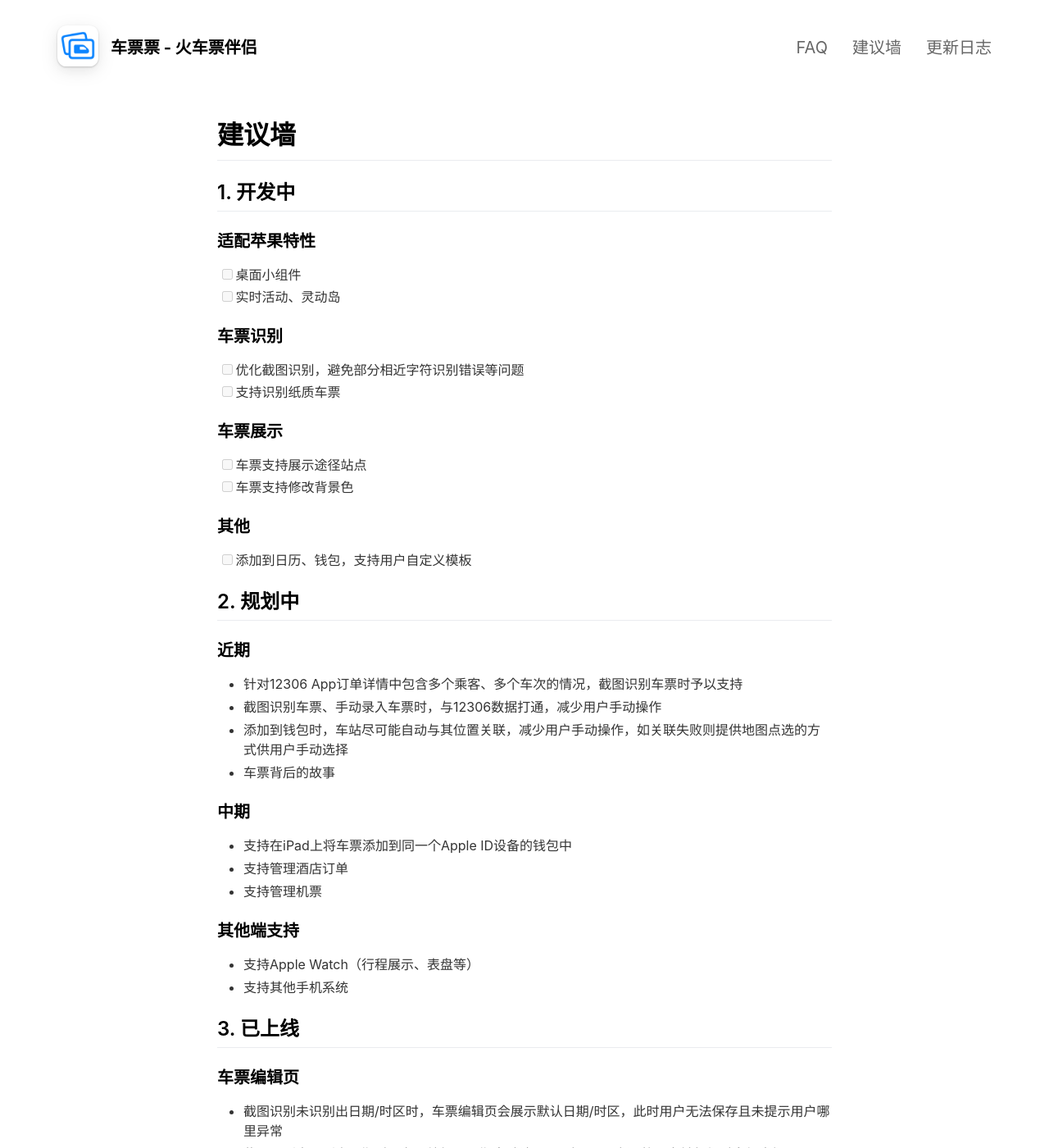
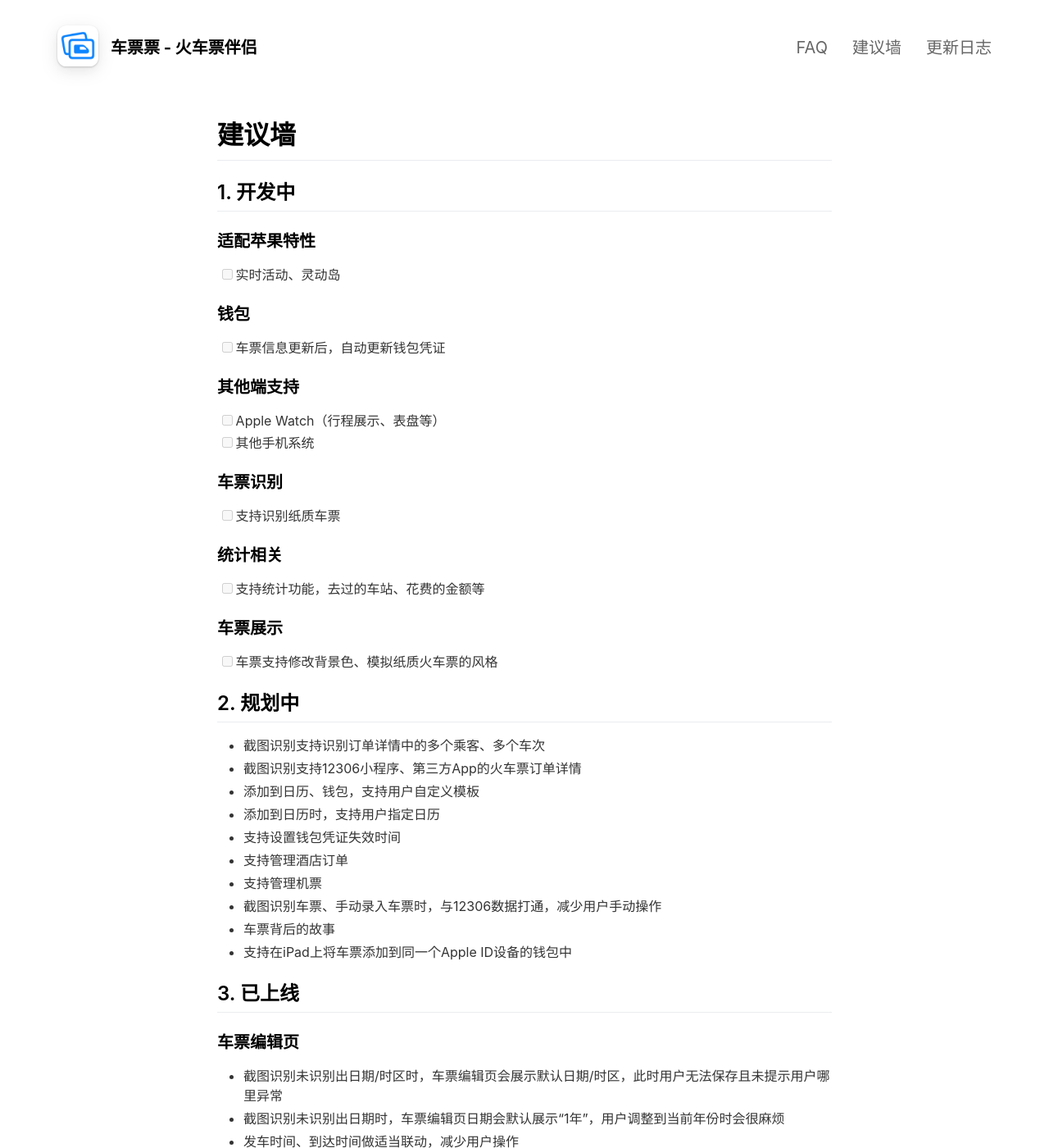
Before and after one commit to app-thedafeige/cpp, a Jekyll site: the page built from _pages/suggestionwall.md, in a window 1280 px wide and 1400 px high. Shown: the whole window at 82% size. Built offline with Jekyll 4.4.1, drawn with Linux system fonts in a browser that asks for light colours; some of the changed text lies outside the part shown.

Commit message:
更新faq、建议墙

```diff
--- a/_pages/suggestionwall.md
+++ b/_pages/suggestionwall.md
@@ -11,42 +11,41 @@ order: 2
 
 ### 适配苹果特性
 
-* [ ] 桌面小组件
 * [ ] 实时活动、灵动岛
+
+### 钱包
+
+* [ ] 车票信息更新后，自动更新钱包凭证
+
+### 其他端支持
+
+* [ ] Apple Watch（行程展示、表盘等）
+* [ ] 其他手机系统
 
 ### 车票识别
 
-* [ ] 优化截图识别，避免部分相近字符识别错误等问题
 * [ ] 支持识别纸质车票
+
+### 统计相关
+
+* [ ] 支持统计功能，去过的车站、花费的金额等
 
 ### 车票展示
 
-* [ ] 车票支持展示途径站点
-* [ ] 车票支持修改背景色
-
-### 其他
-
-* [ ] 添加到日历、钱包，支持用户自定义模板
+* [ ] 车票支持修改背景色、模拟纸质火车票的风格
 
 ## 2. 规划中
 
-### 近期
-
-* 针对12306 App订单详情中包含多个乘客、多个车次的情况，截图识别车票时予以支持
-* 截图识别车票、手动录入车票时，与12306数据打通，减少用户手动操作
-* 添加到钱包时，车站尽可能自动与其位置关联，减少用户手动操作，如关联失败则提供地图点选的方式供用户手动选择
-* 车票背后的故事
-
-### 中期
-
-* 支持在iPad上将车票添加到同一个Apple ID设备的钱包中
+* 截图识别支持识别订单详情中的多个乘客、多个车次
+* 截图识别支持12306小程序、第三方App的火车票订单详情
+* 添加到日历、钱包，支持用户自定义模板
+* 添加到日历时，支持用户指定日历
+* 支持设置钱包凭证失效时间
 * 支持管理酒店订单
 * 支持管理机票
-
-### 其他端支持
-
-* 支持Apple Watch（行程展示、表盘等）
-* 支持其他手机系统
+* 截图识别车票、手动录入车票时，与12306数据打通，减少用户手动操作
+* 车票背后的故事
+* 支持在iPad上将车票添加到同一个Apple ID设备的钱包中
 
 ## 3. 已上线
 
@@ -56,6 +55,8 @@ order: 2
 * 截图识别未识别出日期时，车票编辑页日期会默认展示“1年”，用户调整到当前年份时会很麻烦
 * 发车时间、到达时间做适当联动，减少用户操作
 * 修复车票编辑页系统输入法无法输入中文的问题
+* 区分国内、跨国、国外车票，国内车票不显示时区选项
+* 车站支持从列表中选择
 
 ### 钱包
 
@@ -63,18 +64,22 @@ order: 2
 * 支持2种钱包凭证排版
 * 历史车票支持添加到钱包
 * 添加到钱包前，修复部分车站位置定位错误的问题
+* 添加到钱包时，不再需要用户手动选择车站位置
+* 优化部分机型钱包凭证上4字站名显示不全的问题
 
 ### 车票展示
 
 * 手动录入车票时车厢号如未以“车”结尾，当与座位号合并展示时会难以分辨
 * 优化车票排版，合并候车地点、检票口
 * 车票支持添加、展示备注
+* 支持展示途径站点
 
 ### 车票识别
 
 * 支持改版后火车票官方App订单详情页的识别
 * 支持不对号入座车票的识别
 * 支持特殊订单号车票的识别
+* 优化截图识别，对齐不同iOS系统版本识别效果，避免部分相近字符识别错误等问题
 
 ### 行程列表
 
```
Also changed, not shown: other parts of _pages/suggestionwall.md (+4 -0 lines), _pages/faq.md (+3 -13 lines).
